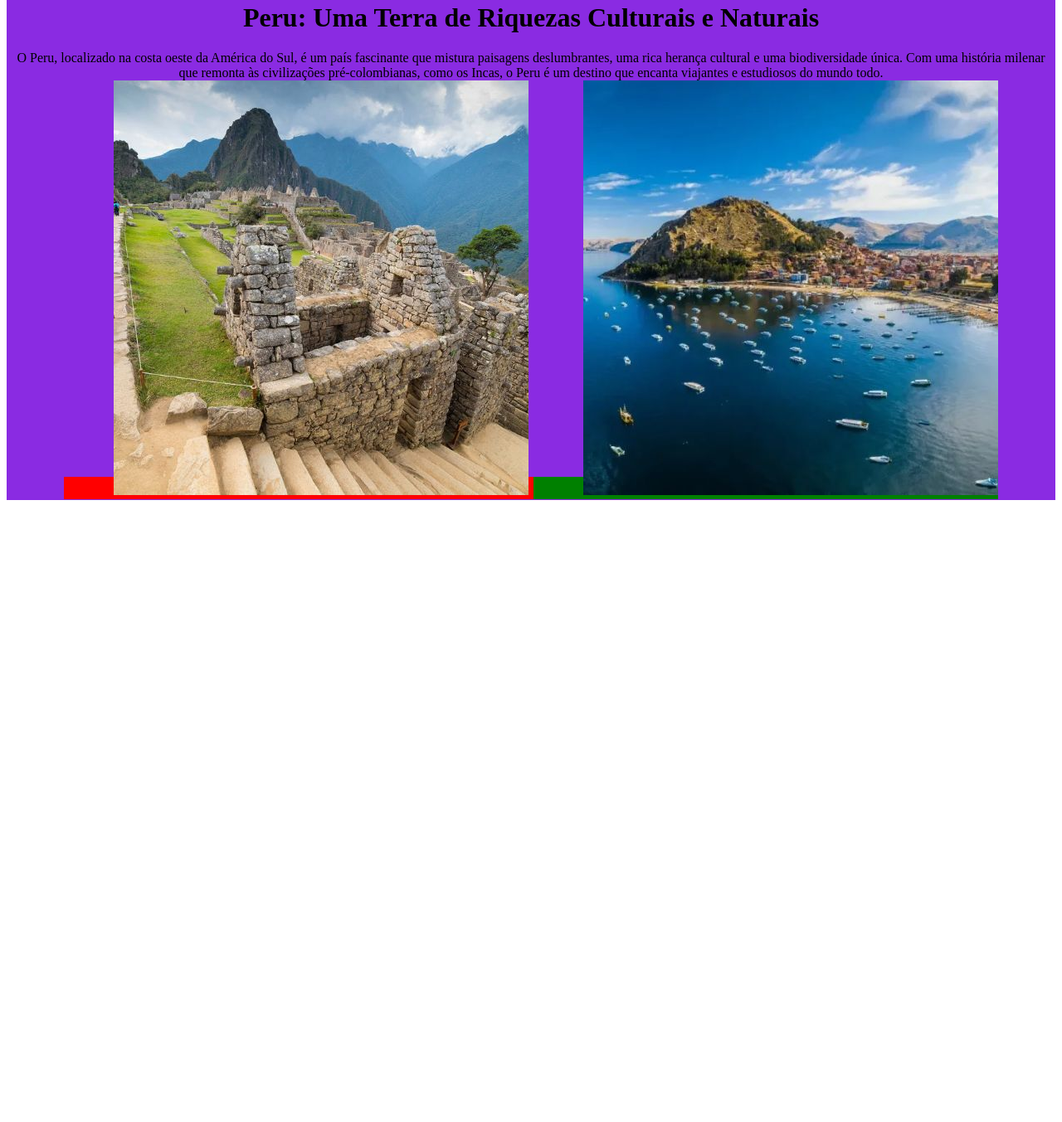
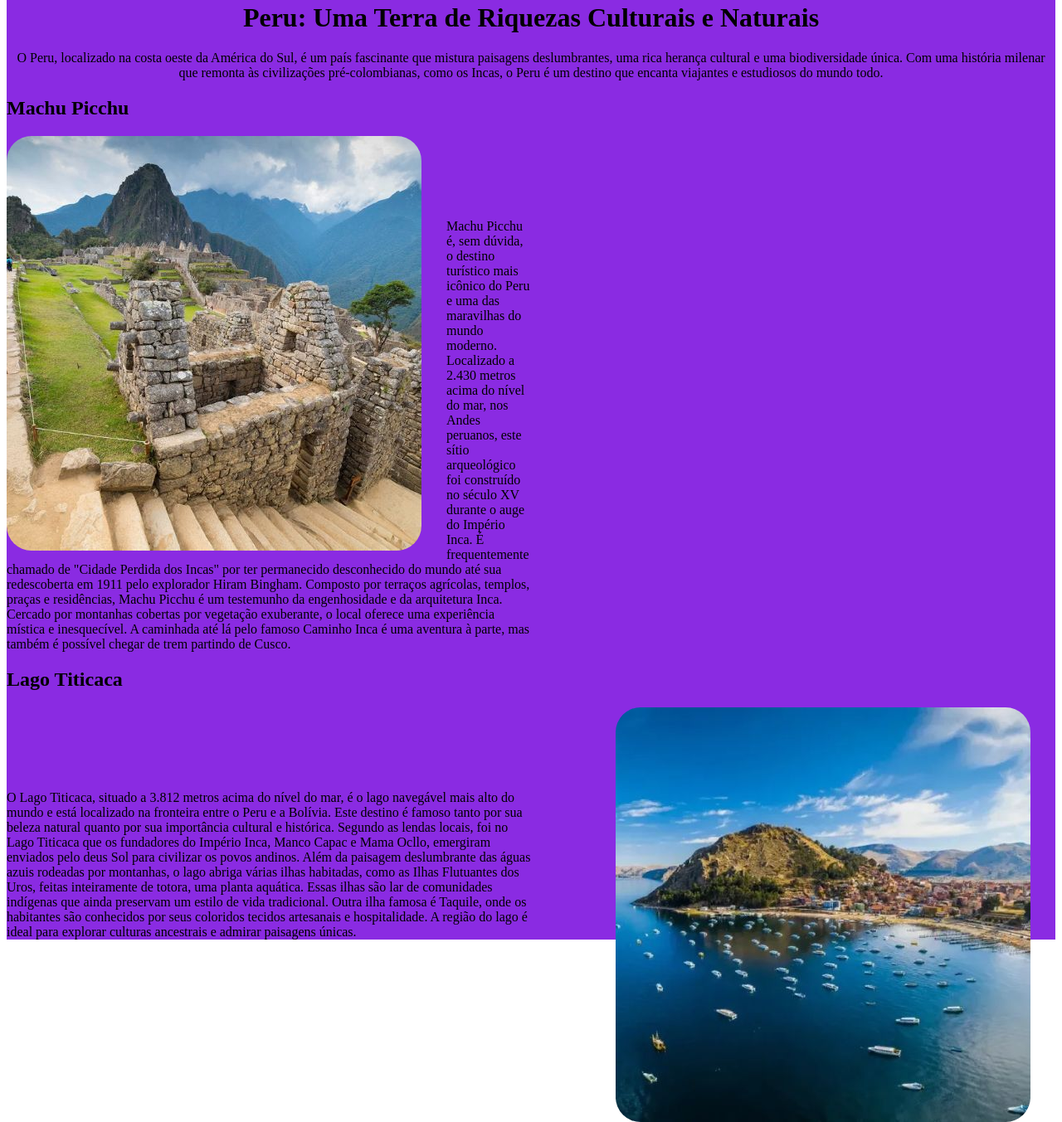
Before and after one commit to lucca713/atividade_local_turistico, a plain HTML site: page index.html in a window 1280 px wide. Shown: the part 454-1807 px from the top of the page at 83% size. Before the commit the page ends 1065 px from the top, so only its background shows below. Drawn offline with Linux system fonts and the light colour scheme.

Commit message:
colocando as imagens

```diff
--- a/index.html
+++ b/index.html
@@ -26,17 +26,28 @@
             O Peru, localizado na costa oeste da América do Sul, é um país fascinante que mistura paisagens deslumbrantes, uma rica herança cultural e uma biodiversidade única. Com uma história milenar que remonta às civilizações pré-colombianas, como os Incas, o Peru é um destino que encanta viajantes e estudiosos do mundo todo.
         </div>
 
-        <div style="text-align: center;">
-            <!--Imagem 1 com descricao-->
-            <span class="primeira_decricao">
-                <img src="img/local_turistico1.jpg" alt="imagem do primeiro local turistico">
-            </span>
+        <div>
 
-            <!-- Imagem 2 com descricao-->
-            <span class="segunda_decricao">
-                <img src="img/local_turistico2.jpg" alt="imagem do primeiro local turistico">
-            </span>
-        </div>
+
+               <h2>Machu Picchu</h2>
+
+               <img class="img_primeiro_local_turistico" src="img/local_turistico1.jpg" alt="Primeiro local">
+            <p style="width: 50%; padding-top:100px;">
+                Machu Picchu é, sem dúvida, o destino turístico mais icônico do Peru e uma das maravilhas do mundo moderno. Localizado a 2.430 metros acima do nível do mar, nos Andes peruanos, este sítio arqueológico foi construído no século XV durante o auge do Império Inca. É frequentemente chamado de "Cidade Perdida dos Incas" por ter permanecido desconhecido do mundo até sua redescoberta em 1911 pelo explorador Hiram Bingham.
+                Composto por terraços agrícolas, templos, praças e residências, Machu Picchu é um testemunho da engenhosidade e da arquitetura Inca. Cercado por montanhas cobertas por vegetação exuberante, o local oferece uma experiência mística e inesquecível. A caminhada até lá pelo famoso Caminho Inca é uma aventura à parte, mas também é possível chegar de trem partindo de Cusco.
+            </p>
+
+
+
+            <h2>Lago Titicaca</h2>
+            <img class="img_segundo_local_turistico" src="img/local_turistico2.jpg" alt="segundo local">
+            <p style="width: 50%; padding-top:100px;">
+                O Lago Titicaca, situado a 3.812 metros acima do nível do mar, é o lago navegável mais alto do mundo e está localizado na fronteira entre o Peru e a Bolívia. Este destino é famoso tanto por sua beleza natural quanto por sua importância cultural e histórica. Segundo as lendas locais, foi no Lago Titicaca que os fundadores do Império Inca, Manco Capac e Mama Ocllo, emergiram enviados pelo deus Sol para civilizar os povos andinos.
+            Além da paisagem deslumbrante das águas azuis rodeadas por montanhas, o lago abriga várias ilhas habitadas, como as Ilhas Flutuantes dos Uros, feitas inteiramente de totora, uma planta aquática. Essas ilhas são lar de comunidades indígenas que ainda preservam um estilo de vida tradicional. Outra ilha famosa é Taquile, onde os habitantes são conhecidos por seus coloridos tecidos artesanais e hospitalidade. A região do lago é ideal para explorar culturas ancestrais e admirar paisagens únicas.
+            </p>
+
+    </div>
+
     </div>
 </body>
 </html>
--- a/style.css
+++ b/style.css
@@ -17,19 +17,28 @@ span {
 
 }
 
-.row {
-    display: flex;          /* Ativa o Flexbox */
-    flex-wrap: wrap;        /* Permite que os elementos filhos quebrem para a próxima linha */
-    margin-right: -15px;    /* Remove a margem direita para compensar os paddings das colunas */
-    margin-left: -15px;     /* Remove a margem esquerda para compensar os paddings das colunas */
-  }
+
 
   .primeira_decricao{
     background-color: red;
-    width: 100%;
+    margin: 30px;
   }
 
-  .segunda_decricao{
-    background-color: green;
-    width: 100%;
-  }
+
+ .img_local_turistico{
+    border-radius: 30px;
+    width: 60%;
+
+ }
+
+ .img_primeiro_local_turistico{
+    border-radius: 30px;
+    float: left;
+    margin-right: 30px;
+ }
+
+ .img_segundo_local_turistico{
+    border-radius: 30px;
+    float: right;
+    margin-right: 30px;
+ }
```
